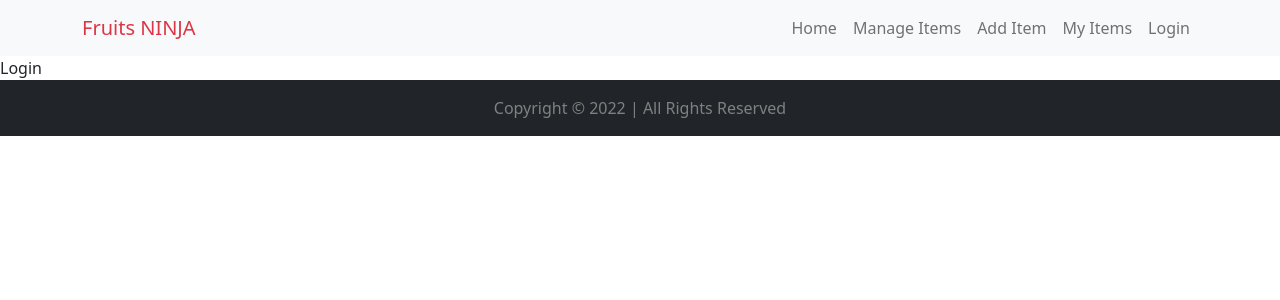
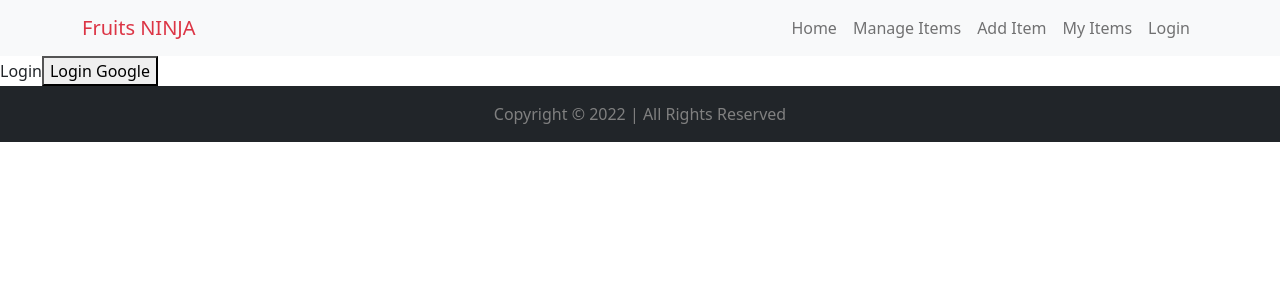
Before and after one commit to sayedmdsafwan/warehouse-react-express, a React (Create React App) app: page /login in a window 1280 px wide. Shown: the top 300 px of the page. Built offline with nearby package versions, Linux system fonts and the light colour scheme.

Commit message:
install firebase social login

```diff
--- a/package.json
+++ b/package.json
@@ -7,13 +7,14 @@
     "@testing-library/react": "^13.1.1",
     "@testing-library/user-event": "^13.5.0",
     "bootstrap": "^5.1.3",
-    "dotenv": "^16.0.0",
     "firebase": "^9.7.0",
     "react": "^18.1.0",
     "react-bootstrap": "^2.3.1",
     "react-dom": "^18.1.0",
+    "react-firebase-hooks": "^5.0.3",
     "react-router-dom": "^6.3.0",
     "react-scripts": "5.0.1",
+    "react-toastify": "^8.2.0",
     "web-vitals": "^2.1.4"
   },
   "scripts": {
--- a/src/components/Login/Login.js
+++ b/src/components/Login/Login.js
@@ -1,7 +1,16 @@
 import React from "react";
+import auth from "../../firebase.init";
+import { useSignInWithGoogle } from "react-firebase-hooks/auth";
 
 const Login = () => {
-    return <div>Login</div>;
+    const [signInWithGoogle, user, loading, error] = useSignInWithGoogle(auth);
+
+    return (
+        <div>
+            Login
+            <button onClick={() => signInWithGoogle()}>Login Google</button>
+        </div>
+    );
 };
 
 export default Login;
--- a/src/firebase.init.js
+++ b/src/firebase.init.js
@@ -1,5 +1,6 @@
 // Import the functions you need from the SDKs you need
 import { initializeApp } from "firebase/app";
+import { getAuth } from "firebase/auth";
 // TODO: Add SDKs for Firebase products that you want to use
 // https://firebase.google.com/docs/web/setup#available-libraries
 
@@ -13,5 +14,14 @@ const firebaseConfig = {
     appId: "1:925805076794:web:9218f03b974e72018a7003",
 };
 
+// apiKey:process.env.REACT_APP_apiKey,
+//   authDomain:process.env.REACT_APP_authDomain,
+//   projectId:process.env.REACT_APP_projectId,
+//   storageBucket:process.env.REACT_APP_storageBucket,
+//   messagingSenderId:process.env.REACT_APP_messagingSenderId,
+//   appId:process.env.REACT_APP_appId,
+
 // Initialize Firebase
 const app = initializeApp(firebaseConfig);
+const auth = getAuth(app);
+export default auth;
```
Also changed, not shown: 1 other file (tests, documents, lock files or other folders).
